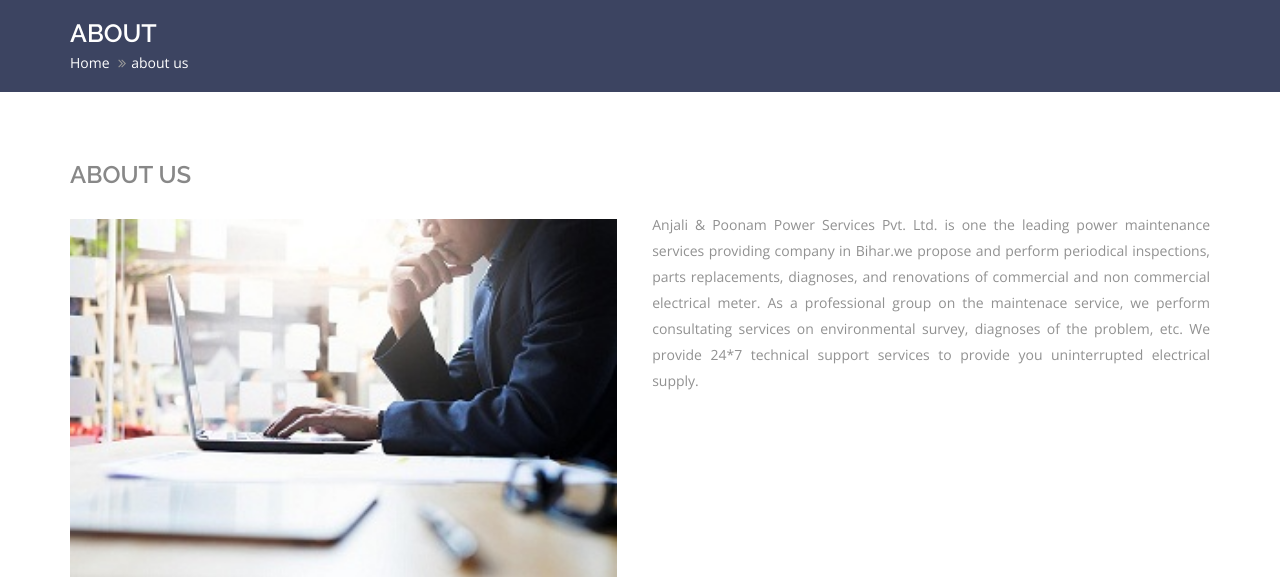
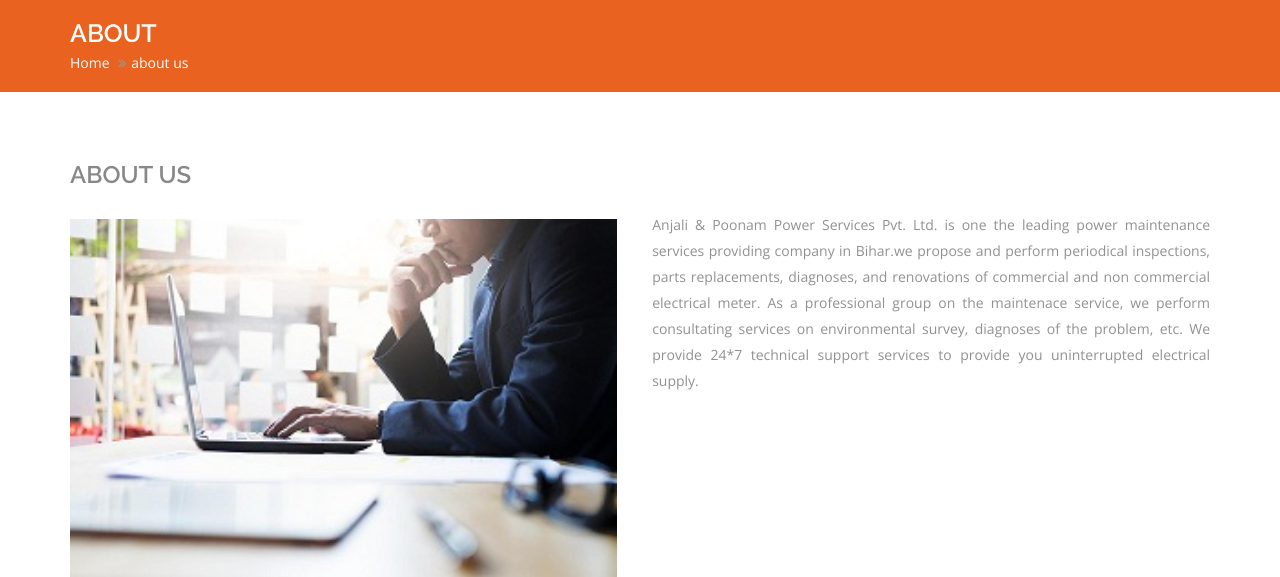
Before and after one commit to Nation-Connect/sashaktvihar, a PHP site: page /about.php in a window 1280 px wide. Shown: the part 201-778 px from the top of the page. Run offline with PHP 8.4, Linux system fonts and the light colour scheme; some libraries are stand-ins or nearby versions.

Commit message:
index page modification

```diff
--- a/css/style.css
+++ b/css/style.css
@@ -1759,7 +1759,7 @@ color:#dddddd;
   breadcrumb-area
 -----------------------------------------------*/
 .breadcrumb-area{
-  background: #3c4461;
+  background: #E96220;
 }
 .page-title h2{
   color: #ffffff;
```
